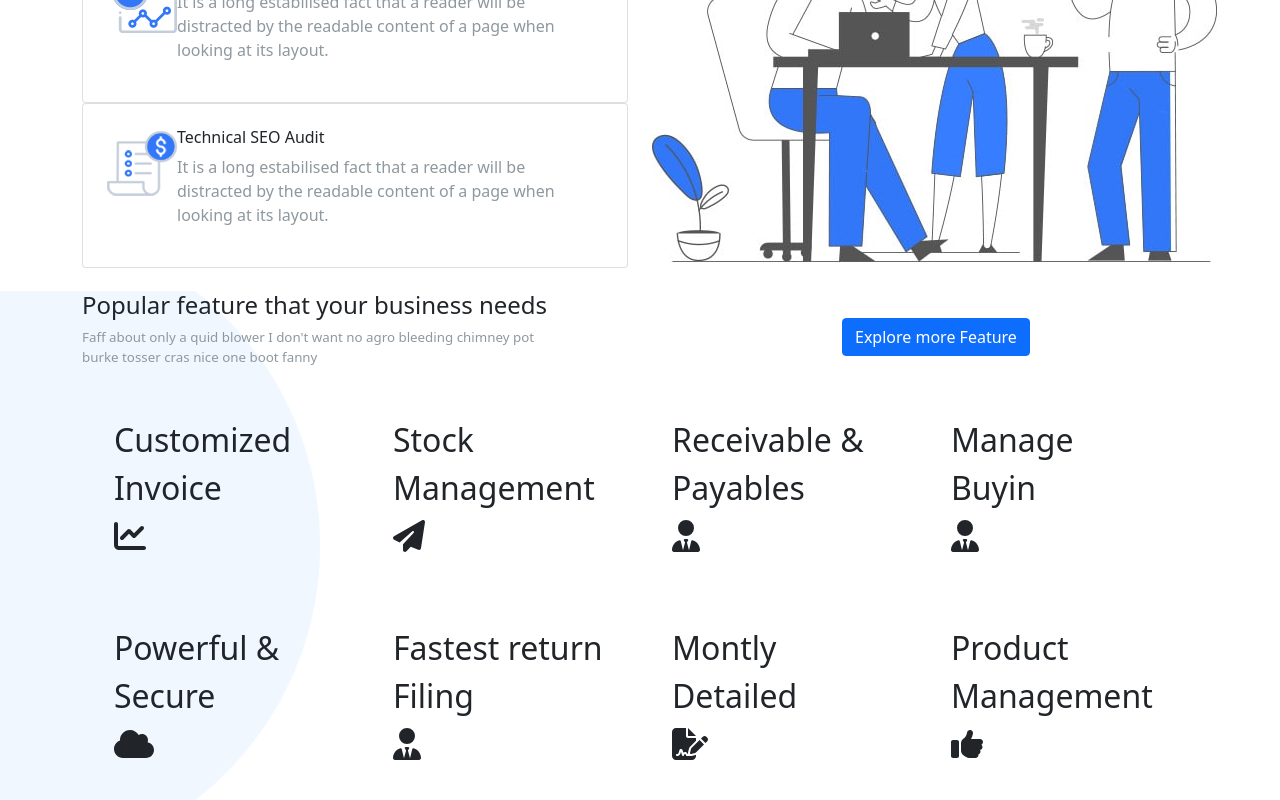
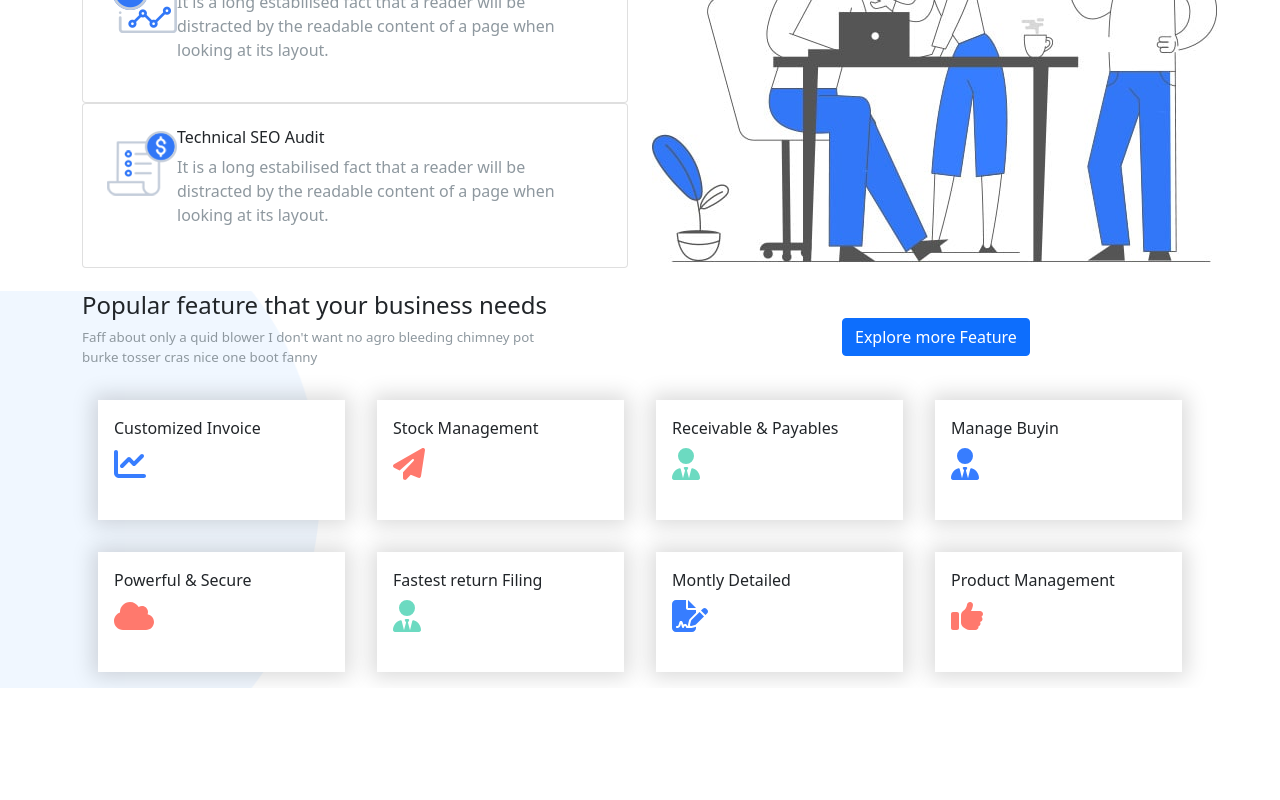
Before and after one commit to MEMiceli/proj-html-vuejs, a Vue app: page / in a window 1280 px wide. Shown: the part 835-1635 px from the top of the page. After the commit the page ends 1523 px from the top, so only its background shows below. Built offline with nearby package versions, Linux system fonts and the light colour scheme.

Commit message:
push pre appuntamento

```diff
--- a/src/components/sections/ThreeSection.vue
+++ b/src/components/sections/ThreeSection.vue
@@ -14,30 +14,30 @@
                 </div>
             </div>
             <div class="container">
-                <div class="row">
+                <div class="row justify-content-center">
                     <div class="col-3">Customized Invoice
-                        <div><i class="fa-solid fa-chart-line"></i></div>
+                        <div class="blue"><i class="fa-solid fa-chart-line"></i></div>
                     </div>
                     <div class="col-3">Stock Management
-                        <div><i class="fa-solid fa-paper-plane"></i></div>
+                        <div class="red"><i class="fa-solid fa-paper-plane"></i></div>
                     </div>
                     <div class="col-3">Receivable &amp; Payables
-                        <div><i class="fa-solid fa-user-tie"></i></div>
+                        <div class="green"><i class="fa-solid fa-user-tie"></i></div>
                     </div>
                     <div class="col-3">Manage Buyin
-                        <div><i class="fa-solid fa-user-tie"></i></div>
+                        <div class="blue"><i class="fa-solid fa-user-tie"></i></div>
                     </div>
                     <div class="col-3">Powerful &amp; Secure
-                        <div><i class="fa-solid fa-cloud"></i></div>
+                        <div class="red"><i class="fa-solid fa-cloud"></i></div>
                     </div>
                     <div class="col-3">Fastest return Filing
-                        <div><i class="fa-solid fa-user-tie"></i></div>
+                        <div class="green"><i class="fa-solid fa-user-tie"></i></div>
                     </div>
                     <div class="col-3">Montly Detailed
-                        <div><i class="fa-solid fa-file-signature"></i></div>
+                        <div class="blue"><i class="fa-solid fa-file-signature"></i></div>
                     </div>
                     <div class="col-3">Product Management
-                        <div><i class="fa-solid fa-thumbs-up"></i></div>
+                        <div class="red"><i class="fa-solid fa-thumbs-up"></i></div>
                     </div>
                 </div>
             </div>
@@ -72,11 +72,25 @@ p{
     font-size: smaller;
 }
 .col-3{
-    padding: 2rem;
-    font-size: 2rem;
-}
-.fa-solid{
+    margin: 1rem;
+    padding: 1rem 3rem  2rem 1rem;
+    background-color:var(--primary-color);
+    box-shadow: 0px 0px 20px 5px var(--quinary-color);
+    max-width: calc(25% - 2rem);
+    div{
         font-size: 2rem;
+    }
+    .blue{
+        color:var(--tertiary-colortext);
+
+    }
+    .red{
+        color:var(--quaterny-colortext);
+    }
+    .green{
+        color:var(--secondary-colortext);
+    }
 }
 
+
 </style>
```
